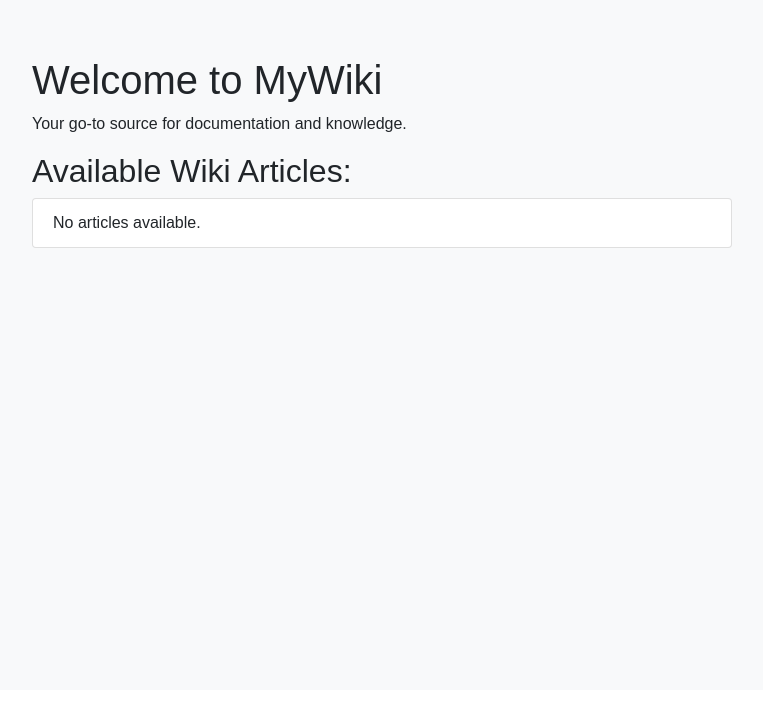
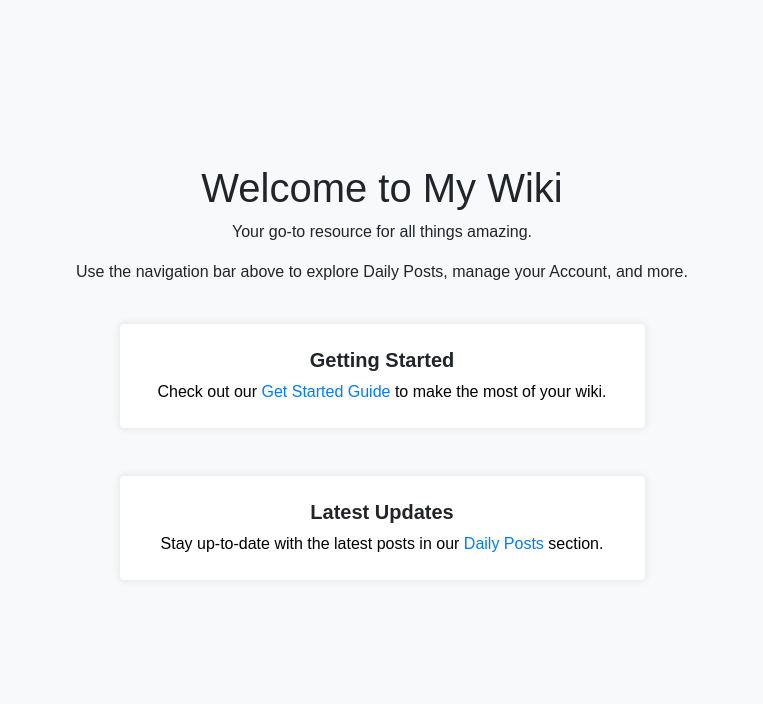
Before and after one commit to armkaviani/EnterpriseWiki, a Flask app: page / in a window 1280 px wide. Shown: the part 110-814 px from the top of the page, without its empty margins (68-831 px from the left). Before the commit the page ends 358 px from the top, so only its background shows below. Run offline with Flask 3, Linux system fonts and the light colour scheme; parts of the project's set-up code (start-up, migrations or seed data) failed here and were passed over; some libraries are stand-ins or nearby versions.

Commit message:
The homepage template is updated.
Signed-off-by: Armaghan Kaviani <armaghankaviani@yahoo.com>

```diff
--- a/templates/home.html
+++ b/templates/home.html
@@ -1,19 +1,20 @@
 {% extends "layout.html" %}
 {% block content %}
-    <div class="container mt-4">
-        <h1>Welcome to MyWiki</h1>
-        <p>Your go-to source for documentation and knowledge.</p>
-
-        <h2>Available Wiki Articles:</h2>
-        <ul class="list-group">
-            {% for item in items %}
-                <li class="list-group-item">
-                    <a href="{{ item.url }}">{{ item.title }}</a>
-                </li>
-            {% else %}
-                <li class="list-group-item">No articles available.</li>
-            {% endfor %}
-        </ul>
-
+    <div class="container" style="display: flex; flex-direction: column; align-items: center; justify-content: center; min-height: 80vh; text-align: center;">
+        <h1>Welcome to My Wiki</h1>
+        <p>Your go-to resource for all things amazing.</p>
+        <p>Use the navigation bar above to explore Daily Posts, manage your Account, and more.</p>
+        <div class="card mt-4 w-75">
+            <div class="card-body text-center">
+                <h2 class="card-title">Getting Started</h2>
+                <p class="card-text">Check out our <a href="{{ url_for('get_started') }}">Get Started Guide</a> to make the most of your wiki.</p>
+            </div>
+        </div>
+        <div class="card mt-4 w-75">
+            <div class="card-body text-center">
+                <h2 class="card-title">Latest Updates</h2>
+                <p class="card-text">Stay up-to-date with the latest posts in our <a href="{{ url_for('daily_posts') }}">Daily Posts</a> section.</p>
+            </div>
+        </div>
     </div>
-{% endblock content %}
+{% endblock %}
```
